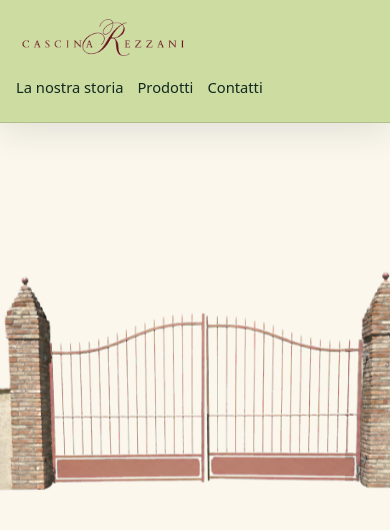
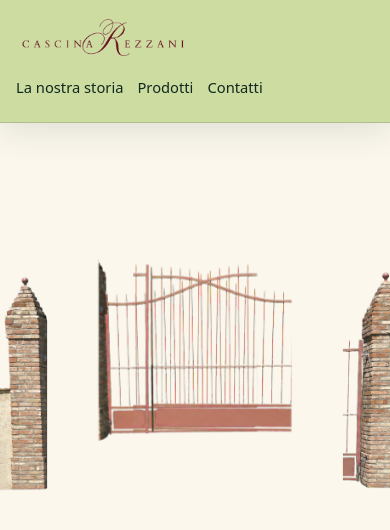
Before and after one commit to caravaggipaolo1-max/cascina-rezzani, a Next.js app: page / in a window 390 px wide. Shown: the top 530 px of the page. Built offline with nearby package versions, Linux system fonts and the light colour scheme; no server answers.

Commit message:
Aggiornamento sito

```diff
--- a/src/components/Hero.tsx
+++ b/src/components/Hero.tsx
@@ -5,18 +5,8 @@ import { useEffect, useRef } from "react";
 
 export function Hero() {
   const heroRef = useRef<HTMLElement | null>(null);
-  const currentFrameRef = useRef<HTMLImageElement | null>(null);
-  const nextFrameRef = useRef<HTMLImageElement | null>(null);
   const logoImage = "/images/logos/cascina-rezzani-logo.png";
-  const gateFrames = [
-    "/images/hero/gate-cutouts/01-closed.png",
-    "/images/hero/gate-cutouts/02-opening.png",
-    "/images/hero/gate-cutouts/03-opening.png",
-    "/images/hero/gate-cutouts/04-opening.png",
-    "/images/hero/gate-cutouts/05-opening.png",
-    "/images/hero/gate-cutouts/06-opening.png",
-    "/images/hero/gate-cutouts/07-open.png",
-  ];
+  const gateImage = "/images/hero/gate-cutouts/01-closed.png";
 
   useEffect(() => {
     const hero = heroRef.current;
@@ -29,9 +19,6 @@ export function Hero() {
 
     if (reducedMotion.matches) {
       hero.style.setProperty("--hero-progress", "1");
-      currentFrameRef.current?.setAttribute("src", gateFrames[gateFrames.length - 1]);
-      hero.style.setProperty("--gate-current-opacity", "1");
-      hero.style.setProperty("--gate-next-opacity", "0");
       return;
     }
 
@@ -43,20 +30,6 @@ export function Hero() {
       const progress = Math.min(1, Math.max(0, -rect.top / scrollable));
       hero.style.setProperty("--hero-progress", progress.toFixed(3));
 
-      const framePosition = progress * (gateFrames.length - 1);
-      const activeFrame = Math.floor(framePosition);
-      const blend = framePosition - activeFrame;
-
-      if (hero.dataset.activeGateFrame !== String(activeFrame)) {
-        currentFrameRef.current?.setAttribute("src", gateFrames[activeFrame]);
-        nextFrameRef.current?.setAttribute("src", gateFrames[Math.min(activeFrame + 1, gateFrames.length - 1)]);
-        const preloadFrame = new window.Image();
-        preloadFrame.src = gateFrames[Math.min(activeFrame + 2, gateFrames.length - 1)];
-        hero.dataset.activeGateFrame = String(activeFrame);
-      }
-
-      hero.style.setProperty("--gate-current-opacity", (1 - blend).toFixed(3));
-      hero.style.setProperty("--gate-next-opacity", blend.toFixed(3));
     };
 
     updateProgress();
@@ -96,24 +69,14 @@ export function Hero() {
           />
         </div>
 
-        <div className="gate-surroundings" aria-hidden="true">
-          <img className="gate-surrounding gate-surrounding-left" src={gateFrames[0]} alt="" />
-          <img className="gate-surrounding gate-surrounding-right" src={gateFrames[0]} alt="" />
+        <div className="gate-fixed" aria-hidden="true">
+          <img className="gate-side gate-side-left" src={gateImage} alt="" />
+          <img className="gate-side gate-side-right" src={gateImage} alt="" />
         </div>
 
-        <div className="gate-sequence" aria-hidden="true">
-          <img
-            className="gate-frame gate-frame-current"
-            ref={currentFrameRef}
-            src={gateFrames[0]}
-            alt=""
-          />
-          <img
-            className="gate-frame gate-frame-next"
-            ref={nextFrameRef}
-            src={gateFrames[1]}
-            alt=""
-          />
+        <div className="gate-leaves" aria-hidden="true">
+          <img className="gate-leaf gate-leaf-left" src={gateImage} alt="" />
+          <img className="gate-leaf gate-leaf-right" src={gateImage} alt="" />
         </div>
       </div>
     </section>
--- a/src/styles/globals.css
+++ b/src/styles/globals.css
@@ -137,50 +137,64 @@ textarea {
   isolation: isolate;
 }
 
-.gate-sequence,
-.gate-surroundings,
+.gate-fixed,
+.gate-leaves,
 .gate-logo-reveal {
   inset: 0;
   position: absolute;
 }
 
-.gate-sequence {
+.gate-fixed,
+.gate-leaves {
   overflow: hidden;
+}
+
+.gate-fixed {
+  z-index: 2;
+}
+
+.gate-leaves {
   z-index: 3;
 }
 
-.gate-surroundings {
-  overflow: hidden;
-  z-index: 2;
-}
-
-.gate-frame,
-.gate-surrounding {
-  filter: saturate(0.96) contrast(1.01);
+.gate-side,
+.gate-leaf {
   height: 100%;
   object-fit: cover;
-  object-position: center 28%;
+  object-position: center top;
   position: absolute;
-  transform: none;
-  will-change: opacity;
   width: 100%;
 }
 
-.gate-surrounding-left {
-  clip-path: inset(0 74.5% 0 0);
+.gate-side {
+  filter: saturate(1.03) contrast(1.02);
 }
 
-.gate-surrounding-right {
-  clip-path: inset(0 0 0 74.5%);
+.gate-side-left {
+  clip-path: inset(0 74% 0 0);
 }
 
-.gate-frame {
-  clip-path: inset(0 24.5% 0 24.5%);
-  filter: sepia(0.1) saturate(1.16) contrast(1.05) hue-rotate(-4deg);
+.gate-side-right {
+  clip-path: inset(0 0 0 74%);
 }
 
-.gate-frame-current { opacity: var(--gate-current-opacity, 1); }
-.gate-frame-next { opacity: var(--gate-next-opacity, 0); }
+.gate-leaf {
+  backface-visibility: hidden;
+  filter: saturate(1.28) contrast(1.06);
+  will-change: transform;
+}
+
+.gate-leaf-left {
+  clip-path: polygon(25.3% 39%, 33% 39%, 42% 31%, 49.3% 26%, 51% 26%, 51% 85%, 25.3% 85%);
+  transform: scaleX(calc(1 - (var(--hero-progress) * 0.86)));
+  transform-origin: 25.3% 60%;
+}
+
+.gate-leaf-right {
+  clip-path: polygon(49% 26%, 50.7% 26%, 58% 31%, 67% 39%, 74.7% 39%, 74.7% 85%, 49% 85%);
+  transform: scaleX(calc(1 - (var(--hero-progress) * 0.86)));
+  transform-origin: 74.7% 60%;
+}
 
 .gate-logo-reveal {
   align-items: center;
@@ -877,16 +891,19 @@ textarea {
     width: 100%;
   }
 
-  .gate-frame {
+  .gate-side,
+  .gate-leaf {
     object-fit: contain;
     object-position: center;
     transform: translateY(3svh) scale(1.58);
   }
 
-  .gate-surrounding {
-    object-fit: contain;
-    object-position: center;
-    transform: translateY(3svh) scale(1.58);
+  .gate-leaf-left {
+    transform: translateY(3svh) scale(1.58) scaleX(calc(1 - (var(--hero-progress) * 0.86)));
+  }
+
+  .gate-leaf-right {
+    transform: translateY(3svh) scale(1.58) scaleX(calc(1 - (var(--hero-progress) * 0.86)));
   }
 
   .gate-reveal-logo {
```
